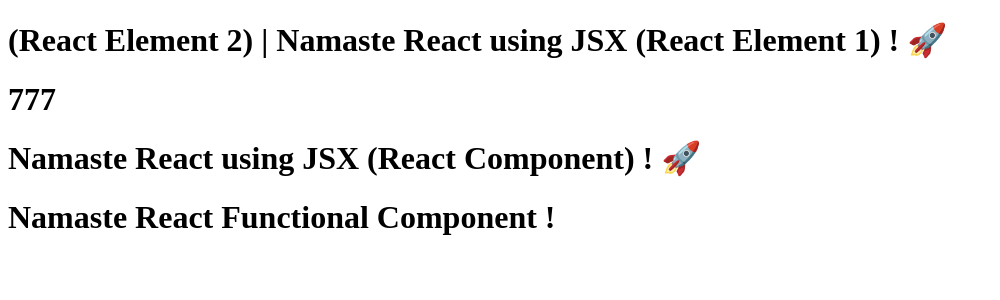
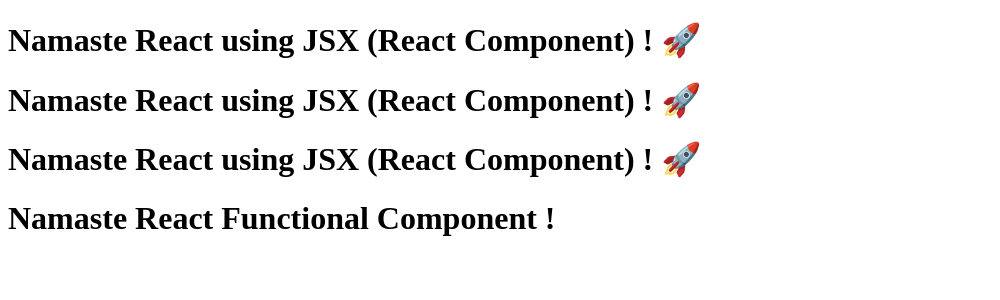
Before and after one commit to AkashAich1999/Namaste-React, a React (Vite) app: page / in a window 1280 px wide. Shown: the top 300 px of the page, without its empty margins (0-1000 px from the left). Built offline with nearby package versions, Linux system fonts and the light colour scheme.

Commit message:
Episode 03 - Laying the Foundation Completed

```diff
--- a/App.js
+++ b/App.js
@@ -23,9 +23,9 @@ const number = 770;
 // Component Composition
 const HeadingComponent = () => (
     <div className="container">
-        {title}
-        <h1>{number + 7}</h1>
+        {Title()}
         <Title />
+        <Title></Title>
         <h1 className="heading">Namaste React Functional Component !</h1>
     </div>
 );
```
